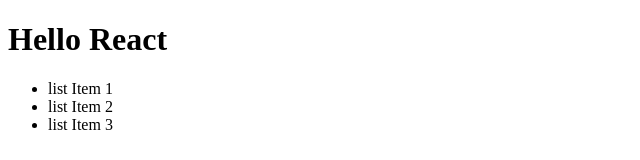
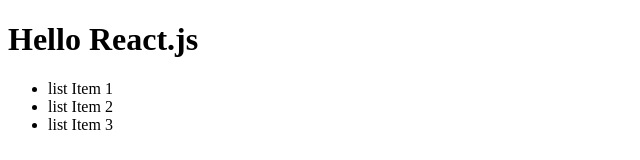
Before and after one commit to Aleksandr888990/my-project, a React (Create React App) app: page / in a window 1280 px wide. Shown: the top 160 px of the page, without its empty margins (0-640 px from the left). Built offline with nearby package versions, Linux system fonts and the light colour scheme.

Commit message:
create react with jsx

```diff
--- a/src/index.tsx
+++ b/src/index.tsx
@@ -1,15 +1,23 @@
 import React from 'react'
 import ReactDOM from 'react-dom/client'
 
-const h1 = React.createElement('h1', {id:'title'}, 'Hello React')
-console.log(h1)
+// const h1 = React.createElement('h1', {id:'title'}, 'Hello React')
+// console.log(h1)
 
-const list = React.createElement(
-    'ul',
-    null,
-    React.createElement('li', null, 'list Item 1'),
-    React.createElement('li', null, 'list Item 2'),
-    React.createElement('li', null, 'list Item 3')
+// const list = React.createElement(
+//     'ul',
+//     null,
+//     React.createElement('li', null, 'list Item 1'),
+//     React.createElement('li', null, 'list Item 2'),
+//     React.createElement('li', null, 'list Item 3')
+// )
+const h1 = <h1 id="title">Hello React.js</h1>
+const list = (
+    <ul>
+        <li>list Item 1</li>
+        <li>list Item 2</li>
+        <li>list Item 3</li>
+    </ul>
 )
 
 const content = (
```
